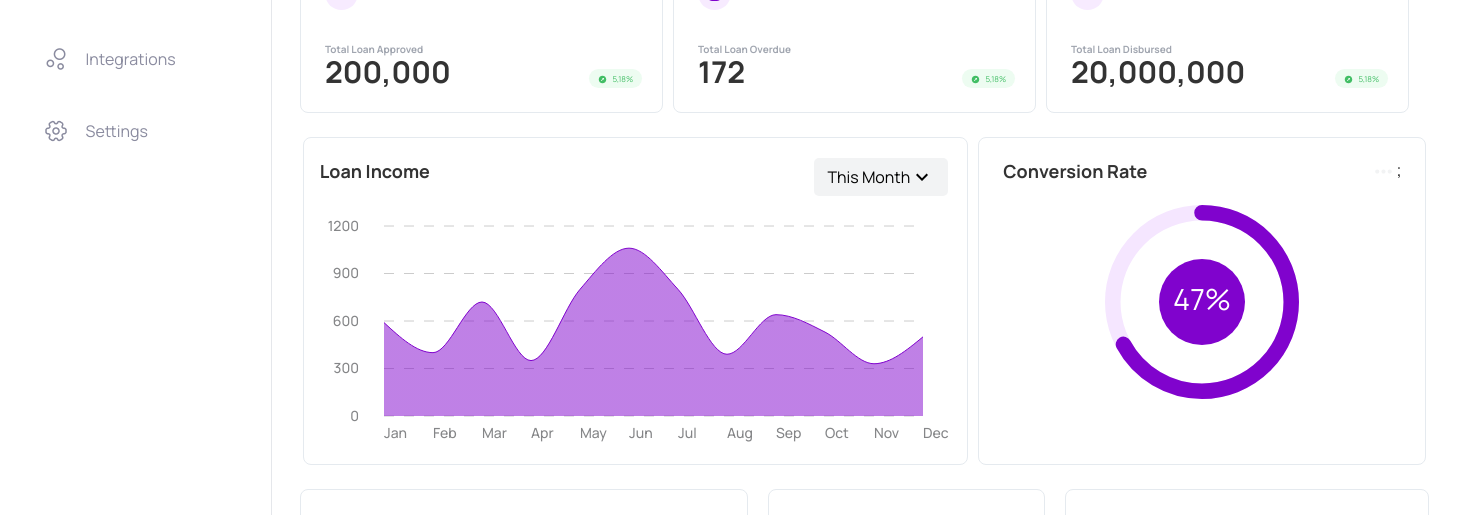
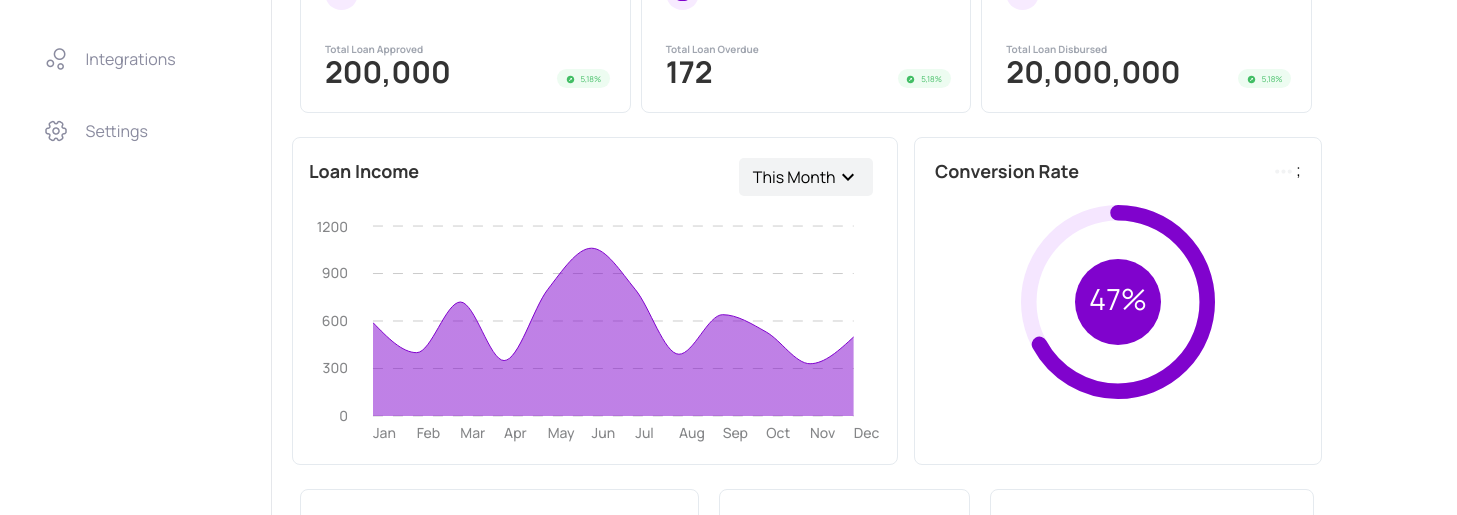
Before and after one commit to pauliesky/credbevy-partnersdashboard, a React (Vite) app: page /dashboard in a window 1280 px wide. Shown: the part 500-1015 px from the top of the page, 1457 px wide, since content can reach past the window. Built offline with nearby package versions, Linux system fonts and the light colour scheme.

Commit message:
made some changes to the dashboard

```diff
--- a/src/components/shared/Header.jsx
+++ b/src/components/shared/Header.jsx
@@ -22,7 +22,7 @@ function Header() {
 
       <div className="flex gap-2 ml-2">
         <img src={company} alt="company logo" className="w-7 h-7" />
-        <div className="">
+        <div>
           <p className="font-bold text-[10px]">Company Name</p>
           <p className="font-semibold text-[8px] text-[#A1A6B0]">
             Companyname@gmail.com
--- a/src/pages/dashboard/Dashboard.jsx
+++ b/src/pages/dashboard/Dashboard.jsx
@@ -13,7 +13,7 @@ import Demogragph from "./img/demography.png";
 import { CircularProgressbar, buildStyles } from "react-circular-progressbar";
 import { CircularProgressbarWithChildren } from "react-circular-progressbar";
 import "react-circular-progressbar/dist/styles.css";
-import Chart from "./data/chart";
+import Chart from "./data/Chart";
 import { Label } from "recharts";
 import ExpandMoreIcon from "@mui/icons-material/ExpandMore";
 
@@ -23,12 +23,13 @@ const Dashboard = () => {
 
   return (
     <>
-      <div className=" h-full pt-12 mx-5">
+      {/* HERO */}
+      <div className=" h-full w-[1030px] pt-12 mx-5">
         <span className="normal tracking-[-0.5px] font-[700] text-[#333333] h-[36] w-[175] text-[34px] font-[Manrope]">
           Dashboard
         </span>
-        <div className="h-[210px] overflow-hidden relative pt-2 w-[1137px] mt-8 bg-[#8003CD] rounded-[8px]">
-          <div className=" absolute left-[60rem] top-[5rem]">
+        <div className="h-[210px] overflow-hidden relative pt-2 w-[1030px] mt-8 bg-[#8003CD] rounded-[8px]">
+          <div className=" absolute left-[55rem] top-[6rem]">
             {display ? (
               <VisibilityIcon
                 onClick={() => {
@@ -45,9 +46,9 @@ const Dashboard = () => {
               />
             )}
           </div>
-          <div className="w-[252px]  h-[252px] rounded-full absolute bg-[#9C1AEB]   left-[63rem] top-[4rem] "></div>
-          <div className="w-[252px]  h-[252px] rounded-full absolute bg-[#9C1AEB]  left-[45rem] bottom-[8rem]"></div>
-
+          <div className="w-[252px]  h-[252px] rounded-full absolute bg-[#9C1AEB]   left-[55rem] top-[4rem] "></div>
+          <div className="w-[252px]  h-[252px] rounded-full absolute bg-[#9C1AEB]  left-[40rem] bottom-[8rem]"></div>
+          {/* SECTION-1 */}
           <div className="container mt-8 ml-10 w-[280px] h-[140px]">
             <div className=" text-[#FFFFFF] tracking-[-0.5px]  text-[14px] h-[24] w-[94]  font-[700] font-[Manrope]">
               Wallet Balance
@@ -59,7 +60,7 @@ const Dashboard = () => {
               <span className="w-[251] h-[36] font-[700] text-[#FFFFFF] text-[34px] font-[Manrope]">
                 {display
                   ? `${430 + "," + 434 + "," + 684.54}`
-                  : "XXX,XXX,XXX,X.X"}
+                  : "XXX,XXX,XXX,XX"}
               </span>
             </span>
             <button className="bg-white h-[32] mt-[25px] w-[92] hover:cursor-pointer rounded-[4px] flex flex-row justify-center gap-1 py-[8px] px-[10px] font-[Manrope] text-[13px] font-[700] text-center text-[#333333] tracking-[-0.5px] ">
@@ -67,7 +68,7 @@ const Dashboard = () => {
             </button>
           </div>
         </div>
-        <div className=" pl-2 container mt-[24px] flex flex-row gap-[10px] w-[1137px]">
+        <div className=" pl-2 container mt-[24px] flex flex-row gap-[10px] w-[1020px]">
           <div className="container relative w-[363px] h-[163px] rounded-[8px] py-[26px] px-[24px] border-[1px] border-solid border-[#E5EAEF] ">
             <div className="bg-[#F7EBFF] flex justify-center items-center h-[33px] w-[33px] rounded-full">
               <UilUser size="15" color="#8003CD" />
@@ -78,16 +79,16 @@ const Dashboard = () => {
             <div className="font-[Manrope] h-[36px] mt-[-8px] text-[#333333] font-[700] text-[30px]">
               200,000
             </div>
-            <div className="flex flex-row h-[19px] gap-[5px] px-[8px] py-[4px] w-[53px] rounded-[10px] items-center justify-evenly left-[18rem] bottom-[1.5rem] absolute bg-[#EDFCF1]">
+            <div className="flex flex-row h-[19px] gap-[5px] px-[8px] py-[4px] w-[53px] rounded-[10px] items-center justify-evenly left-[16rem] bottom-[1.5rem] absolute bg-[#EDFCF1]">
               <div className="pb-[2px]">
                 <OutboundRoundedIcon
                   style={{
                     fontSize: "9px",
-                    color: " #42BE65",
+                    color: "#42BE65",
                   }}
                 />
               </div>
-              <div className="text-[#42BE65] text-[8px] font-[Manrope] ">
+              <div className="text-[#42BE65] text-[8px] font-[Manrope]">
                 5,18%
               </div>
             </div>
@@ -109,12 +110,12 @@ const Dashboard = () => {
             <div className="font-[Manrope] h-[36px] mt-[-8px] text-[#333333] font-[700] text-[30px]">
               172
             </div>
-            <div className="flex flex-row h-[19px] gap-[5px] px-[8px] py-[4px] w-[53px] rounded-[10px] items-center justify-evenly left-[18rem] bottom-[1.5rem] absolute bg-[#EDFCF1]">
+            <div className="flex flex-row h-[19px] gap-[5px] px-[8px] py-[4px] w-[53px] rounded-[10px] items-center justify-evenly left-[16rem] bottom-[1.5rem] absolute bg-[#EDFCF1]">
               <div className="pb-[2px]">
                 <OutboundRoundedIcon
                   style={{
                     fontSize: "9px",
-                    color: " #42BE65",
+                    color: "#42BE65",
                   }}
                 />
               </div>
@@ -133,12 +134,12 @@ const Dashboard = () => {
             <div className="font-[Manrope] h-[36px] mt-[-8px] text-[#333333] font-[700] text-[30px]">
               20,000,000
             </div>
-            <div className="flex flex-row h-[19px] gap-[5px] px-[8px] py-[4px] w-[53px] rounded-[10px] items-center justify-evenly left-[18rem] bottom-[1.5rem] absolute bg-[#EDFCF1]">
+            <div className="flex flex-row h-[19px] gap-[5px] px-[8px] py-[4px] w-[53px] rounded-[10px] items-center justify-evenly left-[16rem] bottom-[1.5rem] absolute bg-[#EDFCF1]">
               <div className="pb-[2px]">
                 <OutboundRoundedIcon
                   style={{
                     fontSize: "9px",
-                    color: " #42BE65",
+                    color: "#42BE65",
                   }}
                 />
               </div>
@@ -148,10 +149,12 @@ const Dashboard = () => {
             </div>
           </div>
         </div>
-        <div className="flex flex-row justify-evenly mt-[24px]">
+
+        {/* SECTION-2 */}
+        <div className="flex flex-row mx-[8px]justify-evenly gap-[1rem] mt-[24px]">
           <div className="w-[665px] h-[328px]  border-[1px] border-solid border-[#E5EAEF] rounded-[8px] ">
-            <div className=" flex gap-[24rem] px-[16px] py-[20px] ">
-              <div className="font-[manrope] font-[700]  text-[18px] text-[#333333]">
+            <div className=" flex gap-[20rem] px-[16px] py-[20px] ">
+              <div className="font-[manrope] font-[700]  text-[18px]  text-[#333333]">
                 Loan Income
               </div>
               <div className="flex flex-row justify-center items-center h-[38px] w-[134px] rounded-[5px] bg-[#F2F3F4] ">
@@ -164,7 +167,7 @@ const Dashboard = () => {
             </div>
           </div>
           <div className=" flex flex-col items-center  w-[448px] h-[328px] border-[1px] rounded-[8px] border-solid border-[#E5EAEF] ">
-            <div className=" flex gap-[14rem] px-[16px] py-[20px] ">
+            <div className=" flex gap-[12rem] px-[16px] py-[20px] ">
               <div className="font-[manrope] font-[700]  text-[18px] text-[#333333]">
                 Conversion Rate
               </div>
@@ -182,19 +185,18 @@ const Dashboard = () => {
               <CircularProgressbarWithChildren
                 text="47%"
                 value={67}
-                // className="z-0"
                 styles={buildStyles({
                   rotation: 0,
                   strokeLinecap: "round",
                   textSize: "15px",
                   pathTransitionDuration: 0.5,
-                  pathColor: ` #8003CD`,
+                  pathColor: "#8003CD",
                   textColor: " #FFFFFF",
                   trailColor: "#F5E6FF",
                   fill: "#8003CD",
                 })}
               >
-                <div className=" -z-10  w-[86px] h-[86px] bg-[#8003CD] rounded-full"></div>
+                <div className="-z-10  w-[86px] h-[86px] bg-[#8003CD] rounded-full"></div>
               </CircularProgressbarWithChildren>
             </div>
           </div>
```
